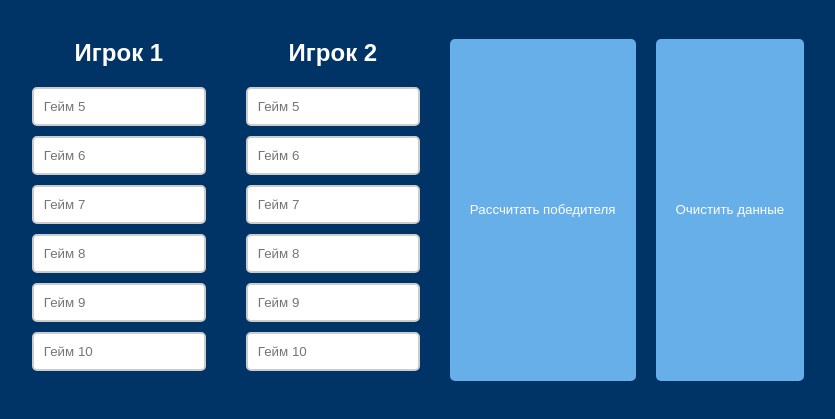
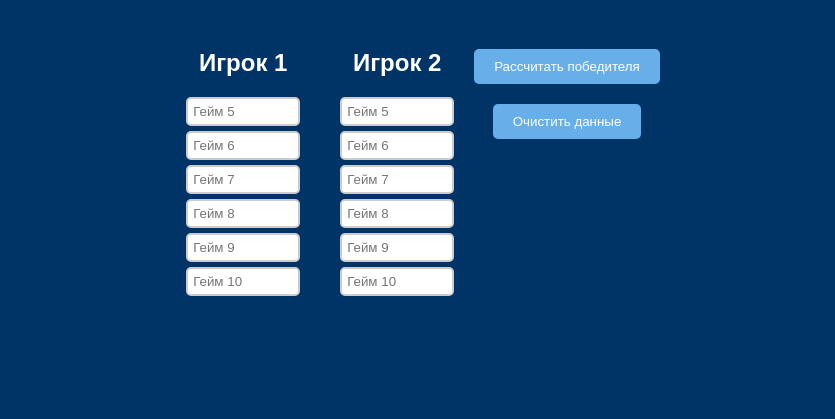
Before and after one commit to IgorEfimof/Calculate, a plain HTML site: page index.html in a window 1280 px wide. Shown: the part 61-480 px from the top of the page, without its empty margins (227-1062 px from the left). Drawn offline with Linux system fonts and the light colour scheme.

Commit message:
Update styles.css

```diff
--- a/styles.css
+++ b/styles.css
@@ -18,11 +18,11 @@ form {
 
 input {
     display: block;
-    margin: 10px 0;
-    padding: 10px;
+    margin: 5px 0;
+    padding: 5px;
     border-radius: 5px;
     border: 2px solid #ccc;
-    width: 150px;
+    width: 100px; /* Уменьшили ширину */
 }
 
 input:focus {
@@ -32,17 +32,18 @@ input:focus {
 }
 
 .player-column {
-    margin: 0 20px;
+    margin: 10px 20px; /* Добавили отступы */
 }
 
 .buttons {
     display: flex;
-    justify-content: center;
+    flex-direction: column; /* Кнопки теперь располагаются вертикально */
+    align-items: center;
     margin-top: 20px;
 }
 
 button {
-    margin: 0 10px;
+    margin: 10px 0; /* Уменьшили отступы */
     padding: 10px 20px;
     border: none;
     border-radius: 5px;
```
